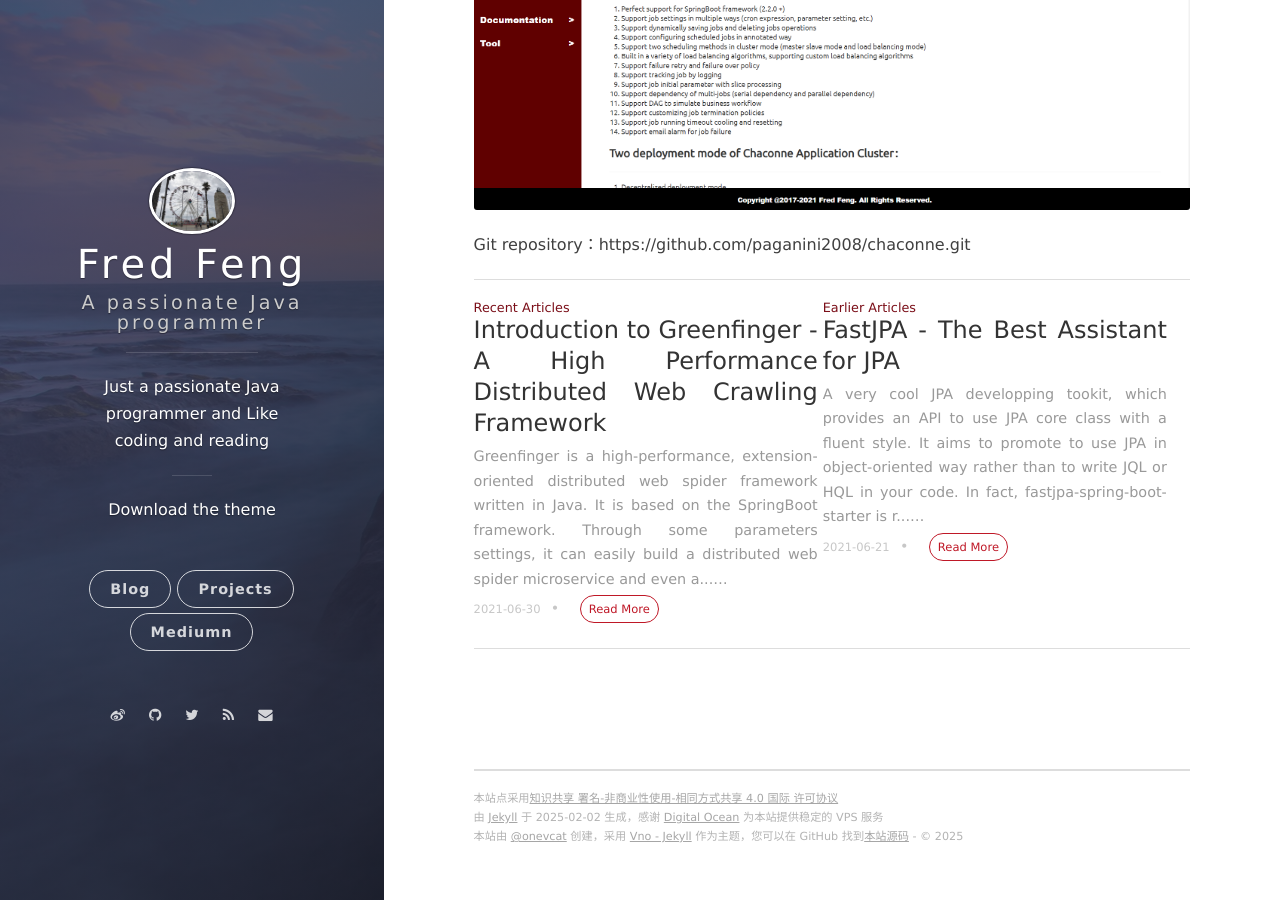
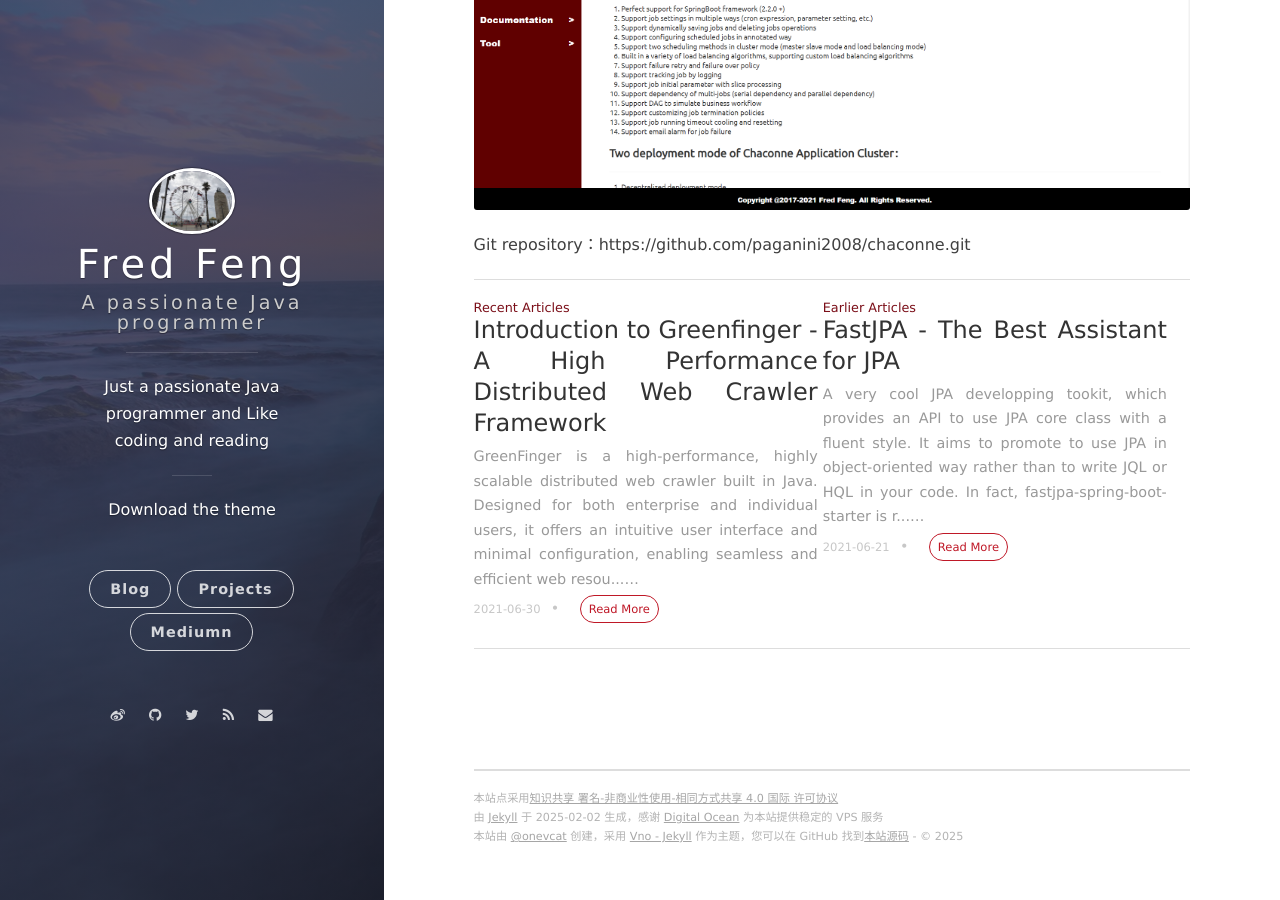
Before and after one commit to paganini2008/paganini2008.github.io, a Jekyll site: the page built from _posts/2021-06-25-Introduction to Chaconne - To Build High Available Distributed Job Scheduling System.md, in a window 1280 px wide and 900 px high, scrolled down 17721 px. Built offline with Jekyll 4.4.1, drawn with Linux system fonts in a browser that asks for light colours; nearby versions of some CDN libraries; comment, search, counter and statistics services are not loaded; some of the changed lines change nothing that is shown.

Commit message:
Update code

````diff
--- a/_posts/2021-07-01-Introduction to Greenfinger - High Performance Distributed Web Crawling Framework.md
+++ b/_posts/2021-07-01-Introduction to Greenfinger - High Performance Distributed Web Crawling Framework.md
@@ -1,189 +1,232 @@
 ---
 layout: post
-title: Introduction to Greenfinger - A High Performance Distributed Web Crawling Framework
+title: Introduction to Greenfinger - A High Performance Distributed Web Crawler Framework
 date: 2021-07-01 08:30:00.000000000 +09:00
 ---
 
-**Greenfinger** is a high-performance, extension-oriented distributed web spider framework written in Java. It is based on the SpringBoot framework. Through some parameters settings, it can easily build a distributed web spider microservice and even a microservice cluster. In addition, **Greenfinger** framework also provides rich APIs to customize your application system.
+[**GreenFinger**](https://github.com/paganini2008/greenfinger) is a high-performance, highly scalable distributed web crawler built in Java. Designed for both enterprise and individual users, it offers an intuitive user interface and minimal configuration, enabling seamless and efficient web resource extraction. As an open-source solution, [**GreenFinger**](https://github.com/paganini2008/greenfinger)  provides a powerful yet user-friendly approach to large-scale web crawling and data acquisition.
 
-### Feature:
+## 🌟Feature:
 ------------------------------
-1. Perfectly compatible with SpringBoot 2.2.0 (or later)
+1. Seamless Spring Boot Integration
+Natively integrates with Spring Boot, ensuring effortless configuration, deployment, and maintenance.
 
-2. Support universal and vertical crawlers
+2. Scalable, High-Throughput Distributed Crawling
+Architected for distributed environments, enabling seamless horizontal scaling to handle massive workloads efficiently.
 
-3. Adopt depth first crawling strategy
+3. Optimized Network Communication with Netty
+Leverages Netty for ultra-low-latency networking, with additional support for Mina and Grizzly for flexible communication strategies.
 
-4. It is designed as a multi process and highly available crawler architecture to support dynamic horizontal expansion and load balancing
+4. Enterprise-Grade URL Deduplication
+Implements billion-scale deduplication using Bloom Filter and RocksDB, ensuring optimal storage efficiency and crawl accuracy.
 
-5. Built in multiple load balancing algorithms or custom load balancing algorithms
+5. Granular URL Customization
+Supports fine-grained control over URL selection, allowing users to define initial URLs, retain only relevant URLs, and exclude undesired links dynamically.
 
-6. Support full index and incremental index
+6. Advanced Fault Tolerance & Crawler Constraints
+Incorporates intelligent retry mechanisms, configurable timeouts, target URL limits, and maximum crawl depth enforcement for robust error handling.
 
-7. Support scheduled tasks to update indexes
+7. Multi-Engine Web Content Extraction
+Integrates Playwright, Selenium, and HtmlUnit to capture and process dynamic web content efficiently.
 
-8. Support a variety of mainstream HTTP client parsing technologies
+8. Strict Adherence to Robots.txt
+Fully complies with the Robots Exclusion Protocol, ensuring ethical and responsible web crawling.
 
-9. Support 100 million URL uniqueness
+9. Comprehensive Developer API
+Exposes a rich set of APIs, enabling seamless customization, extension, and integration into diverse ecosystems.
 
-10. Built in multiple conditional interrupt policies or custom conditional interrupt policies
+10. Automated Authentication Handling
+Supports intelligent login and logout workflows, facilitating seamless authentication across secured web portals.
 
-11. Multiple version index query mechanism
+11. Version-Controlled Web Document Management
+Assigns unique versioning to crawled documents, enabling multi-version indexing for enhanced content tracking and retrieval.
 
-### Compatibility:
------------------------------------
-1. jdk8 (or later)
-2. SpringBoot Framework 2.2.x (or later)
-3. Redis 3.x (or later)
-4. PostgreSQL 9.x (or later)
-5. ElasticSearch 6.x (or later)
-
-**Notice**
-
-  - **Redis** is used to save cluster information
-  - **PostgreSQL** is used to save the crawled URL information
-  - **Elasticsearch** is used to create indexes and search indexes
+12. Intuitive Angular-Based Web Interface
+Provides a modern, interactive dashboard built with Angular, empowering users with real-time monitoring, configuration, and management capabilities.
 
 
-### Install:
+## 🚀  Technology Stack
+-----------------------------------------
+
+| Technology      | Version Requirement | Description |
+|---------------|----------------|-------------|
+| ☕ **JDK**      | 17 or later    | Core Java runtime environment |
+| 🌱 **Spring Boot** | 2.7.18        | Backend framework for microservices and rapid development |
+| ⚡ **Netty**     | 4.x           | High-performance asynchronous networking framework |
+| 🔥 **Redis**     | 7.x or later  | In-memory data store for caching and message queuing |
+| 🐘 **PostgreSQL** | 9.x or later  | High-performance, open-source relational database |
+| 🔍 **ElasticSearch** | 7.16.2 or later | Distributed search and analytics engine |
+| 🕷 **Selenium** | 4.x           | Web automation framework for headless and UI-based scraping |
+| 🎭 **Playwright** | 1.48          | Modern browser automation tool for scraping and testing |
+| 📄 **HtmlUnit**  | 2.6           | Lightweight headless browser for quick HTML processing |
+| 🌐 **Angular**    | 19.x                  | Frontend framework for building interactive web applications |
+| 🎨 **Angular Material** | Latest        | UI component library for modern, responsive designs |
+
+
+
+# Install:
 -----------------------------
 * Git Repository：
   https://github.com/paganini2008/greenfinger.git
 * Directory Structure：
 ``` shell
-├── greenfinger
-|  ├── greenfinger-console
-|  |  ├── pom.xml
-|  |  └── src
-|  ├── greenfinger-spring-boot-starter
-|  |  ├── pom.xml
-|  |  └── src
-|  ├── LICENSE
-|  ├── pom.xml
-|  └── README.md
+📂 **greenfinger**
+├── 📂 **greenfinger-ui**
+│   ├── 📜 pom.xml
+│   ├── 📂 src
+│   │   ├── 📂 config  # Configuration files
+│   │   ├── 📂 db      # Database-related scripts and configurations
+│   │   └── ...
+├── 📂 **greenfinger-spring-boot-starter**
+│   ├── 📜 pom.xml
+│   ├── 📂 src
+│   └── ...
+├── 📜 LICENSE
+├── 📜 pom.xml
+└── 📜 README.md
+
 ```
-* Directory Description：
-  + **greenfinger-console**：
-     The Web UI of Greenfinger application, an independent SpringBoot application with its own management interface, which can add, modify, start and stop web spider tasks, and provide a search interface for real-time query
-  + **greenfinger-spring-boot-starter**：
-     Core jar of Greenfinger application, which implements all the above framework features, provides open APIs such as spider program management and search and even customize your own system with these APIs.
+### Steps:
+1.  Modify configuration:
 
-###  Install Greenfinger Console：
-----------------------------
-  1. enter directory: greenfinger-console
-  2. execute maven with <code>mvn clean install</code>
-  3. After successful execution, there will be a directory named 'run'. Move this directory to your working directory (the directory specified by yourself)
-  4. run jar with <code>java -jar greenfinger-console-1.0-RC2.jar --spring.config.location=config/ </code> (Just reference)
+``` yaml
+spring:
+  redis:
+    database: 0
+    host: 127.0.0.1
+    port: 6379
+    password: 123456
+  elasticsearch:
+    rest:
+      uris: http://127.0.0.1:9200
+      connection-timeout: 10000
+      read-timeout: 60000
+  datasource:
+    driver-class-name: org.postgresql.Driver
+    url: jdbc:postgresql://localhost:5432/test?characterEncoding=utf8&allowMultiQueries=true&useSSL=false&stringtype=unspecified
+    username: admin
+    password: 123456
+# Binding host name is preferred
+doodler:
+  transmitter:
+    nio:
+      server:
+        bindHostName: 127.0.0.1
+# Internal Work ThreadPool Threads
+greenfinger:
+  workThreads: 1000
 
-* Directory Structure of Run：
-``` shell
-├── config
-|  ├── application-dev.properties
-|  └── application.properties
-├── db
-|  └── crawler.sql
-├── greenfinger-console-1.0-RC2.jar
-├── lib
-|  ├── aggs-matrix-stats-client-6.8.6.jar
-|  ├── aspectjweaver-1.9.5.jar
-|  ├── chaconne-spring-boot-starter-1.0-RC2.jar
-|  ├── checker-compat-qual-2.5.5.jar
-|  ├── classmate-1.5.1.jar
-|  ├── commons-codec-1.13.jar
-|  ├── commons-io-2.6.jar
-|  ├── ...
-└── logs
-   └── atlantis
 ```
-* reference configuration：
+
+2. Create database and import table scripts
+   execute db/crawler.sql
+3. <code>mvn clean install</code>
+4. run jar with <code>java -jar target/greenfinger-ui-service-1.0.0-SNAPSHOT-sources.jar --spring.config.location=config/application-local.yml </code>(Maybe will use **--add-opens=**java.base/java.lang=ALL-UNNAMED****)
+
+2. Open the Web UI
+    http://localhost:6120/ui/index.html
+
+ ![image.png](/assets/images/greenfinger/p0.png)
+
+Default username: admin
+Default password:  admin123
 
 
-Here are configuration files, <code>application.properties</code> and <code>application-dev.properties</code>, which can be extended according to the actual situation.
 
-  - <code>application.properties</code> mainly configure some global settings:
+#  Greenfinger UI Guide
+-------------------------
+###  Catalog Management
+ ![image.png](/assets/images/greenfinger/p1.png)
 
-``` properties
-spring.application.name=greenfinger-console
-spring.application.cluster.name=greenfinger-console-cluster
+### Create a catalog
+ ![image.png](/assets/images/greenfinger/p2.png)
 
-#Freemarker Configuration
-spring.freemarker.enabled=true
-spring.freemarker.suffix=.ftl
-spring.freemarker.cache=false
-spring.freemarker.charset=UTF-8
-spring.freemarker.template-loader-path=classpath:/META-INF/templates/
-spring.freemarker.expose-request-attributes=true
-spring.freemarker.expose-session-attributes=true
-spring.freemarker.setting.number_format=#
-spring.freemarker.setting.locale=en_US
-spring.freemarker.setting.url_escaping_charset=UTF-8
+### Edit a catalog
+ ![image.png](/assets/images/greenfinger/p3.png)
 
-server.port=21212
-server.servlet.context-path=/atlantis/greenfinger
+##### 📌 Parameters
 
-spring.profiles.active=dev
-```
-Greenfinger Console uses freemarker as Web UI by default.
+| **Parameter**             | **Description**                                              |
+| ------------------------- | ------------------------------------------------------------ |
+| **ID**                    | Unique identifier for the catalog entry.                     |
+| **Name**                  | The name of the catalog item.                                |
+| **URL**                   | The target website to be crawled.                            |
+| **Category**              | User-defined category for classification.                    |
+| **Start URL**             | The initial entry point for crawling.                        |
+| **Included Path Pattern** | Defines URL patterns to be included in the crawl.            |
+| **Excluded Path Pattern** | Defines URL patterns to be excluded from crawling.           |
+| **Page Encoding**         | Character encoding of the webpage (e.g., UTF-8).             |
+| **Max Fetch Size**        | The maximum number of URLs to fetch in a single crawl session. |
+| **Fetch Duration**        | The total duration (in seconds) the crawl process should run. |
+| **Fetch Depth**           | Defines how deep the crawler should go (-1 means unlimited depth). |
+| **Fetch Interval**        | Time interval (in milliseconds) between consecutive requests. |
+| **Counting Type**         | Determines how crawled data is counted:                      |
+|                           | - **Total Fetched Count** (all requests made)                |
+|                           | - **Filtered Count** (URLs removed by filters)               |
+|                           | - **Failed Count** (requests that failed)                    |
+|                           | - **Saved Resource Count** (stored data)                     |
+|                           | - **Indexed Count** (successfully indexed pages)             |
+|                           | - **Duplicate Count** (repeated entries detected)            |
+| **Max Retry Count**       | The number of times a failed request will be retried.        |
+| **URL Path Filter**       | **Duplicate URL filtering mechanism:**                       |
+|                           | - **Redis BloomFilter** (efficient large-scale deduplication) |
+|                           | - **RocksDB** (persistent local storage-based deduplication) |
+| **HTML Extractor**        | **Webpage extraction engine:**                               |
+|                           | - **Playwright** (modern headless browser automation)        |
+|                           | - **Selenium** (full-browser-based interaction)              |
+|                           | - **HtmlUnit** (lightweight Java-based HTML parsing)         |
+| **URL Path Acceptor**     | Defines **custom URL patterns** to be accepted during crawling. |
+| **Credential Handler**    | Custom **Login Handler** (full class name) for handling authentication logic. |
+| **Indexed Checkbox**      | Determines whether the crawled data should be indexed (`Checked = Yes`). |
+| **Last Modified**         | Timestamp of the last modification.                          |
+| **Save Button**           | Confirms and saves the catalog settings.                     |
+| **Cancel Button**         | Discards changes and exits the editor.                       |
 
-<code>application-dev.properties</code> mainly configure some settings that might be changed:
 
-``` properties
-#Jdbc Configuration
-atlantis.framework.greenfinger.datasource.jdbcUrl=jdbc:postgresql://localhost:5432/db_webanchor
-atlantis.framework.greenfinger.datasource.username=fengy
-atlantis.framework.greenfinger.datasource.password=123456
-atlantis.framework.greenfinger.datasource.driverClassName=org.postgresql.Driver
 
-#Redis Configuration
-atlantis.framework.redis.host=localhost
-atlantis.framework.redis.port=6379
-atlantis.framework.redis.password=123456
-atlantis.framework.redis.database=0
+### Run web crawler
+ ![image.png](/assets/images/greenfinger/p4.png)
 
-spring.redis.messager.pubsub.channel=greenfinger-console-messager-pubsub
 
-#Vortex Configuration
-atlantis.framework.vortex.bufferzone.collectionName=MyGarden
-atlantis.framework.vortex.bufferzone.pullSize=100
+| **Icon**        | **Action**                                                   | **Description** |
+| --------------- | ------------------------------------------------------------ | --------------- |
+| 🧹 **Clean**     | Remove unnecessary or outdated data to free up space.        |                 |
+| 🌐 **Crawl**     | Start a new crawling session to gather updated data.         |                 |
+| 🛠 **Rebuild**   | Restart the crawler to reprocess and fetch data again.       |                 |
+| 📄 **Summary**   | View a high-level summary of the crawling results and statistics. |                 |
+| ❌ **Interrupt** | Stop an ongoing crawling session immediately.                |                 |
+| 🔄 **Sync**      | Synchronize data with external sources or distributed nodes. |                 |
+| 🚀 **Upgrade**   | Perform system upgrades, applying new features or patches.   |                 |
 
-#Elasticsearch Configuration
-spring.data.elasticsearch.cluster-name=es
-spring.data.elasticsearch.cluster-nodes=localhost:9300
-spring.data.elasticsearch.repositories.enabled=true
-spring.data.elasticsearch.properties.transport.tcp.connect_timeout=60s
+### Monitor
+ ![image.png](/assets/images/greenfinger/p5.png)
 
-#Chaconne Configuration
-#atlantis.framework.chaconne.producer.location=http://localhost:6543
-#atlantis.framework.chaconne.mail.host=smtp.your_company.com
-#atlantis.framework.chaconne.mail.username=your_email@your_company.com
-#atlantis.framework.chaconne.mail.password=0123456789
-#atlantis.framework.chaconne.mail.default-encoding=UTF-8
+###  Query
 
-webcrawler.pagesource.selenium.webdriverExecutionPath=D:\\software\\chromedriver_win32\\chromedriver.exe
+ ![image.png](/assets/images/greenfinger/p6.png)
 
-logging.level.indi.atlantis.framework.greenfinger=INFO
 
-```
-**Description：**
-<code>application-dev.properties</code> configures some external resources that Greenfinger framework depends on. By default, Greenfinger  application stores the crawled link information in PostgreSQL. Of course, you can also store it in other places (such as NoSQL database or other file system). As mentioned earlier, Greenfinger is an extension-oriented web spider framework, which provides rich APIs for extension, I will explain in detail in the next article about the implementation principle of Greenfinger later.
 
-The information in the above configuration such as database location, redis location should be modified according to your own situation.
 
-### How to customize your application？
+# Customize your application
+
+### Application Integration
 -------------------------
 **Step1**:  add dependency in your pom.xml:
 
 ``` xml
 <dependency>
-	<groupId>com.github.paganini2008.atlantis</groupId>
-	<artifactId>greenfinger-spring-boot-starter</artifactId>
-	<version>1.0-RC3</version>
+  <groupId>com.github.paganini2008</groupId>
+  <artifactId>greenfinger-spring-boot-starter</artifactId>
+  <version>1.0.0-SNAPSHOT</version>
 </dependency>
 ```
-**Step2**: add <code>@EnableGreenFingerServer</code> on the main.java:
+**Step2**: add <code>@EnableGreenFingerServer</code> on the main:
 
 ``` java
-@EnableGreenFingerServer
+@EnableAsync(proxyTargetClass = true)
+@EnableScheduling
+@EnableGreenfingerServer
 @SpringBootApplication
 public class GreenFingerServerConsoleMain {
 
@@ -192,93 +235,18 @@
 	}
 }
 ```
-**Step3**:  modify reference configuration if required:
+**Step3**:  Run it
 
-``` properties
-spring.application.name=cool-crawler
-spring.application.cluster.name=cool-crawler-cluster
 
-#Jdbc Configuration
-spring.datasource.jdbcUrl=jdbc:postgresql://localhost:5432/db_webanchor
-spring.datasource.username=fengy
-spring.datasource.password=123456
-spring.datasource.driverClassName=org.postgresql.Driver
+###  Extensible points:
 
-#Redis Configuration
-spring.redis.host=localhost
-spring.redis.port=6379
-spring.redis.password=123456
-spring.redis.messager.pubsub.channel=greenfinger-console-messager-pubsub
-
-#Vortex Configuration
-atlantis.framework.vortex.bufferzone.collectionName=MyGarden
-atlantis.framework.vortex.bufferzone.pullSize=100
-
-#Elasticsearch Configuration
-spring.data.elasticsearch.cluster-name=es
-spring.data.elasticsearch.cluster-nodes=localhost:9300
-spring.data.elasticsearch.repositories.enabled=true
-spring.data.elasticsearch.properties.transport.tcp.connect_timeout=60s
-
-#Chaconne Configuration
-#atlantis.framework.chaconne.producer.location=http://localhost:6543
-#atlantis.framework.chaconne.mail.host=smtp.your_company.com
-#atlantis.framework.chaconne.mail.username=your_email@your_company.com
-#atlantis.framework.chaconne.mail.password=0123456789
-#atlantis.framework.chaconne.mail.default-encoding=UTF-8
-
-#webcrawler.pagesource.selenium.webdriverExecutionPath=D:\\software\\chromedriver_win32\\chromedriver.exe
-
-#logging.level.indi.atlantis.framework.greenfinger=INFO
-```
-You can modify the above configuration according to your own situation.
-
-###  Greenfinger Console Using Guide：
--------------------------
-Understanding the meaning of **Catalog** and **Resource:**
-* **Catalog**: a website that will be crawled
-* *Resource**: a URL that is crawled from a catalog
-
-Home Page：http://localhost:21212/atlantis/greenfinger/catalog/
-
-* **Catalog List**
-  ![image.png](/assets/images/greenfinger/1.png)
-  **Description：**
-
-- 【Edit】 Edit Catalog
-
-- 【Delete】Delete directory (including resources and indexes under the directory)
-
-- 【Clean】 Clean up the directory (including the resources and indexes under the directory, but the directory is still there, and the version number is set to 0)
-
-- 【Rebuild】Reconstruct the directory (start a web spider, crawl the directory again, build an index, and increase the version number)
-
-- 【Update】Update the directory (start a web spider, then continue to crawl and update the directory from the latest resource, and build an index, with the version number unchanged)
-
-  *When the crawler is running, you can also:*
-
-- 【Stop】Stop running a web spider
-
-- 【Realtime】Watching real-time statistics when a web spider works
-
-* **Save Catalog：**
-  ![image.png](/assets/images/greenfinger/2.png)
-  **说明：**
-
-  + **Name**: catalog name
-  + **Cat**: category of catalogs
-  + **URL**: the started url      (e.g.  http://www.example.com)
-  + **Page Encoding**: encoding of page content    (e.g.  UTF-8, ISO-8859-1)
-  + **Path Pattern**: URL matching pattern, more patterns are separated by ","           (e.g. http://www/example.com/foo/\*\*, http://www/example.com/bar/\*\*)
-  + **Excluded Path Pattern**: Excluded URL matching pattern，more patterns are separated by ","
-  + **Max Fetch Size**: Maximum number of links crawled（100000 by default）
-  + **Duration**: The running time (milliseconds) of a web spider  (20 minutes by default), that means  beyond this time, the web spider will automatically end the crawling work.
-
-* **Observe the statistics of a running web spider：**
-![image.png](/assets/images/greenfinger/3.png)
-* **While the crawler is crawling, you can also search with keywords in real-time:**
-![image.png](/assets/images/greenfinger/4.png)
-* **If no keyword is entered, all items will be queried：**
-![image.png](/assets/images/greenfinger/5.png)
-
-Finally, due to the high complexity of Greenfinger Framework, it comprehensively uses the core functions of three frameworks: Micro service distributed collaboration framework [tridenter](https://paganini2008.github.io/2021/06/Introduction-to-Tridenter-Microservice-Distribution-Collaboration-Framework/), distributed streaming processing framework [vortex](https://paganini2008.github.io/2021/06/Introduction-to-Vortex-Distributed-Streaming-Computing-Framework/) and distributed task scheduling framework [chaconne](https://paganini2008.github.io/2021/06/Introduction-to-Chaconne-To-Build-High-Available-Distributed-Job-Scheduling-System/). Therefore, this paper mainly describes how to operate Greenfinger Console Web UI to create web spider tasks, run them, and search content by keyword. I will write an article about the implementation principle of Greenfinger Framework later.
+| **Interface**                  | **Description**                                              |
+| ------------------------------ | ------------------------------------------------------------ |
+| **ResourceIndexManager**       | Manages indexing operations for crawled resources, ensuring efficient storage, retrieval, and versioning of indexed data. |
+| **ResourceManager**            | Handles the lifecycle of crawled URLs, including storage, deduplication, and scheduling for further processing. |
+| **ExistingUrlPathFilter**      | Implements a URL deduplication mechanism to prevent redundant crawling of previously processed URLs. |
+| **GlobalStateManager**         | Maintains and synchronizes the global state of the crawler across distributed nodes, ensuring coordinated execution. |
+| **InterruptionChecker**        | Monitors execution status and provides mechanisms to gracefully interrupt crawling operations when necessary. |
+| **UrlPathAcceptor**            | Defines a custom business logic filter for URL acceptance, allowing precise control over which URLs are processed. |
+| **ExtractorCredentialHandler** | Provides a pluggable authentication handler to automate login flows for accessing restricted content. |
+| **Extractor**                  | Defines the component responsible for extracting page content, supporting multiple implementations such as Playwright, Selenium, and HtmlUnit. |
````
Also changed, not shown: assets/images/greenfinger/1.png (deleted), assets/images/greenfinger/2.png (deleted), assets/images/greenfinger/3.png (deleted), assets/images/greenfinger/4.png (deleted), assets/images/greenfinger/5.png (deleted), assets/images/greenfinger/[Originals]/p2.png (added), assets/images/greenfinger/p0.png (added), assets/images/greenfinger/p1.png (added), assets/images/greenfinger/p2.png (added), assets/images/greenfinger/p3.png (added), assets/images/greenfinger/p4.png (added), assets/images/greenfinger/p5.png (added), assets/images/greenfinger/p6.png (added).
